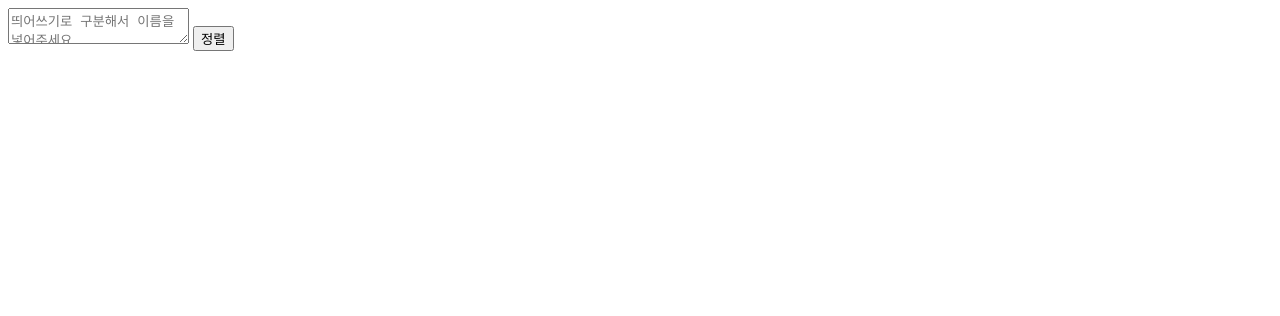
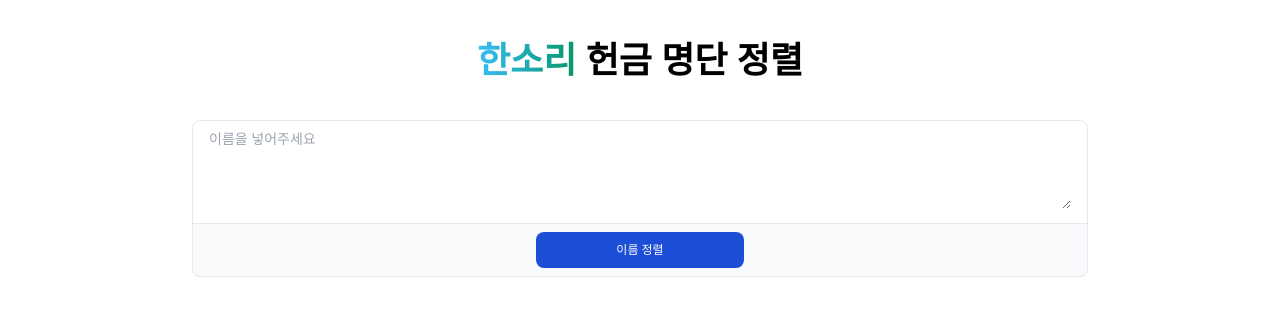
Before and after one commit to vvvtoom/name-sort, a plain HTML site: page index.html in a window 1280 px wide. Drawn offline with nearby package versions, Linux system fonts and the light colour scheme.

Commit message:
stylized

```diff
--- /dev/null
+++ b/index.css
@@ -0,0 +1,8 @@
+.container {
+    display: flex;
+    justify-content: center;
+}
+
+.content_wrap {
+    width: 70%;
+}
--- a/index.html
+++ b/index.html
@@ -1,14 +1,30 @@
 <!DOCTYPE html>
 <html lang="en">
-<script src="index.js"></script>
 <head>
     <meta charset="UTF-8">
     <meta http-equiv="X-UA-Compatible" content="IE=edge">
     <meta name="viewport" content="width=device-width, initial-scale=1.0">
+    <link href="index.css" rel="stylesheet" />
+    <script src="index.js"></script>
+    <script src="https://cdn.tailwindcss.com"></script>
     <title>이름 정렬</title>
 </head>
-<body>
-    <textarea id="nameTextarea" placeholder="띄어쓰기로 구분해서 이름을 넣어주세요"></textarea>
-    <input type="submit" value="정렬" onclick="name_sort()" />
+<body class="bg-white dark:bg-gray-800">
+    <div class="container">
+        <div class="content_wrap">
+            <h2 class="my-10 text-4xl font-extrabold dark:text-white text-center"><span class="text-transparent bg-clip-text bg-gradient-to-r to-emerald-600 from-sky-400">한소리</span> 헌금 명단 정렬</h2>
+            <div class="w-full mb-4 border border-gray-200 rounded-lg bg-gray-50 dark:bg-gray-700 dark:border-gray-600">
+                <div class="px-4 py-2 bg-white rounded-t-lg dark:bg-gray-800">
+                    <label for="comment" class="sr-only">Your comment</label>
+                    <textarea id="nameTextarea" rows="4" class="w-full px-0 text-sm text-gray-900 bg-white border-0 dark:bg-gray-800 focus:ring-0 dark:text-white dark:placeholder-gray-400" placeholder="이름을 넣어주세요" required></textarea>
+                </div>
+                <div class="flex items-center justify-center px-3 py-2 border-t dark:border-gray-600">
+                    <button type="submit" onclick="name_sort()" class="inline-flex items-center py-2.5 px-20 text-xs font-medium text-center text-white bg-blue-700 rounded-lg focus:ring-4 focus:ring-blue-200 dark:focus:ring-blue-900 hover:bg-blue-800">
+                        이름 정렬
+                    </button>
+                </div>
+            </div>
+        </div>
+    </div>
 </body>
 </html>
--- a/index.js
+++ b/index.js
@@ -1,4 +1,4 @@
 var name_sort = () => {
-    const nameList = document.getElementById("nameTextarea").value.replace(/ +/g, " ").split(' ');
+    const nameList = document.getElementById("nameTextarea").value.replace(/ +/g, " ").replace(/(?:\r\n|\r|\n)/g, " ").split(' ');
     document.getElementById("nameTextarea").value = nameList.sort().join(' ');
 }
```
